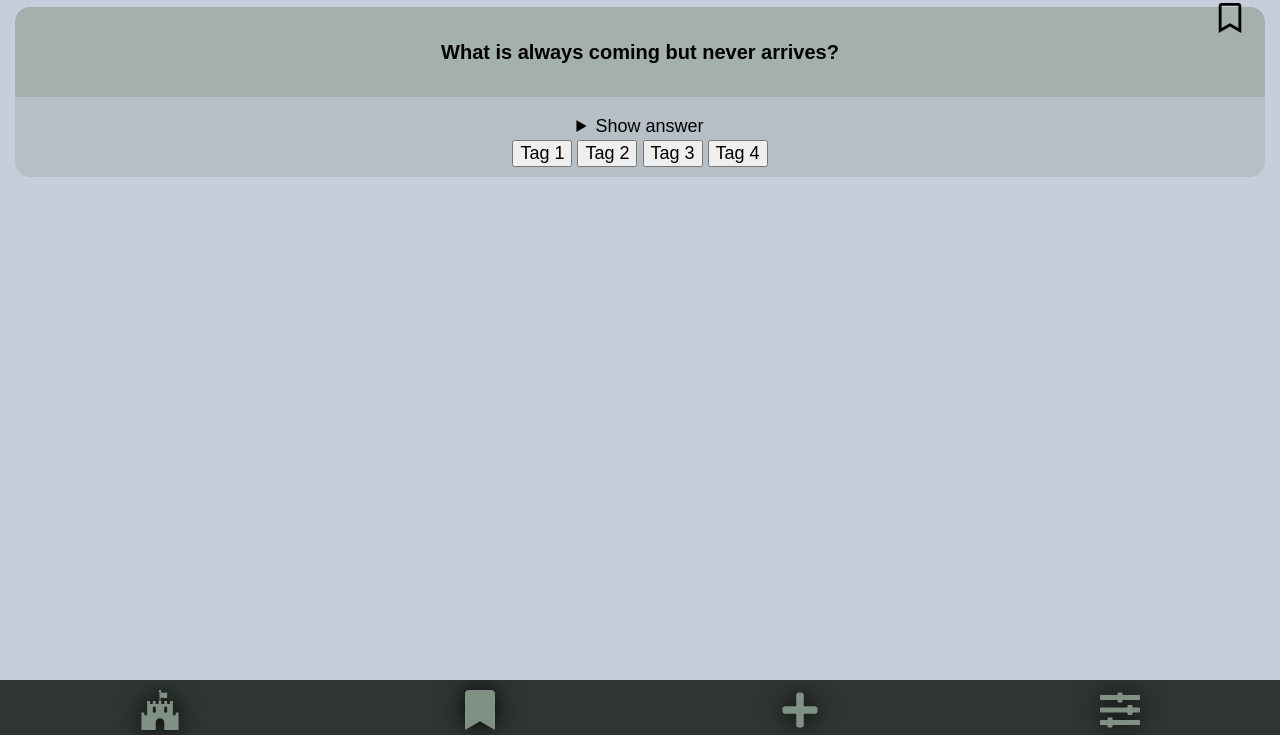
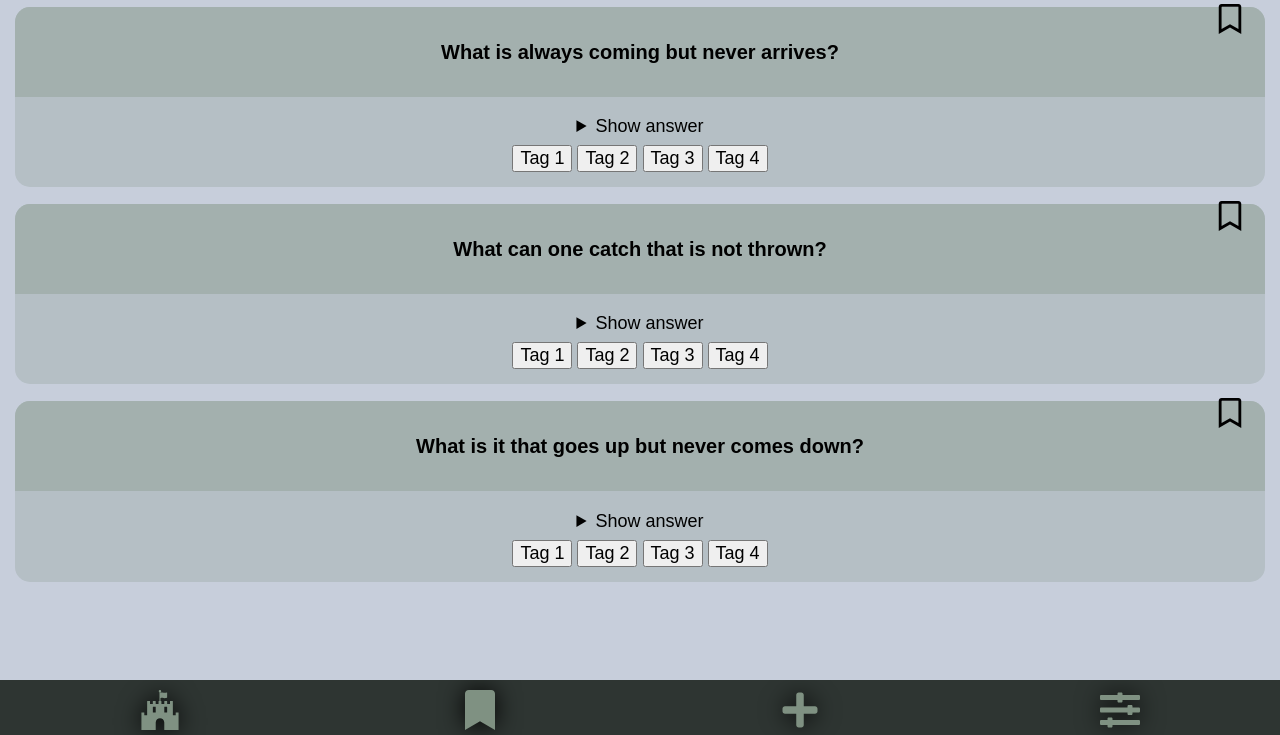
Before and after one commit to luziehtan/quiz-app, a website: page index.html in a window 1280 px wide. Shown: the part 65-800 px from the top of the page. Drawn offline with Linux system fonts and the light colour scheme.

Commit message:
Update bookmark style

```diff
--- a/index.html
+++ b/index.html
@@ -5,6 +5,11 @@
     <meta name="viewport" content="width=device-width, initial-scale=1.0" />
     <title>Quiz App</title>
     <link rel="stylesheet" href="styles/index.css" />
+    <link rel="preconnect" href="https://fonts.gstatic.com" />
+    <link
+      href="https://fonts.googleapis.com/css2?family=Fredoka+One&display=swap"
+      rel="stylesheet"
+    />
   </head>
   <body class="app-grid">
     <header class="app-grid__heading">
@@ -20,12 +25,50 @@
         </div>
         <details>
           <summary>Show answer</summary>
-          Tomorrow.
+          <div class="quiz-card__answer">Tomorrow.</div>
         </details>
-        <button>Tag 1</button>
-        <button>Tag 2</button>
-        <button>Tag 3</button>
-        <button>Tag 4</button>
+        <div class="quiz-card__tags">
+          <button>Tag 1</button>
+          <button>Tag 2</button>
+          <button>Tag 3</button>
+          <button>Tag 4</button>
+        </div>
+      </section>
+      <section class="quiz-card">
+        <h2 class="quiz-card__question">
+          What can one catch that is not thrown?
+        </h2>
+        <div class="quiz-card__bookmark">
+          <img src="./bookmark_clear.svg" width="30" height="30" alt="" />
+        </div>
+        <details>
+          <summary>Show answer</summary>
+          <div class="quiz-card__answer">A cold.</div>
+        </details>
+        <div class="quiz-card__tags">
+          <button>Tag 1</button>
+          <button>Tag 2</button>
+          <button>Tag 3</button>
+          <button>Tag 4</button>
+        </div>
+      </section>
+      <section class="quiz-card">
+        <h2 class="quiz-card__question">
+          What is it that goes up but never comes down?
+        </h2>
+        <div class="quiz-card__bookmark">
+          <img src="./bookmark_clear.svg" width="30" height="30" alt="" />
+        </div>
+        <details>
+          <summary>Show answer</summary>
+          <div class="quiz-card__answer">Age.</div>
+        </details>
+        <div class="quiz-card__tags">
+          <button>Tag 1</button>
+          <button>Tag 2</button>
+          <button>Tag 3</button>
+          <button>Tag 4</button>
+        </div>
       </section>
     </main>
     <nav class="app-grid__navigation navigation">
--- a/styles/_base.css
+++ b/styles/_base.css
@@ -14,10 +14,6 @@ h1 {
   margin: 0;
 }
 
-h2 {
-  padding: 50px;
-}
-
 input,
 button {
   font-size: 1em;
--- a/styles/app-grid.css
+++ b/styles/app-grid.css
@@ -10,6 +10,7 @@
 }
 
 .app-grid__header {
+  font-family: 'Fredoka One', cursive;
   text-align: center;
   margin: 5px;
 }
--- a/styles/quiz-card.css
+++ b/styles/quiz-card.css
@@ -4,14 +4,15 @@
   margin: 15px;
   border-radius: 15px;
   padding-bottom: 10px;
+  position: relative;
 }
 
 .quiz-card__bookmark {
   width: 30px;
   height: 30px;
   position: absolute;
-  right: 35px;
-  top: 68px;
+  right: 20px;
+  top: -3px;
 }
 
 .quiz-card__question {
@@ -20,3 +21,11 @@
   padding: 30px 0;
   font-size: 20px;
 }
+
+.quiz-card__answer {
+  margin: 15px;
+}
+
+.quiz-card__tags {
+  margin: 5px;
+}
```
